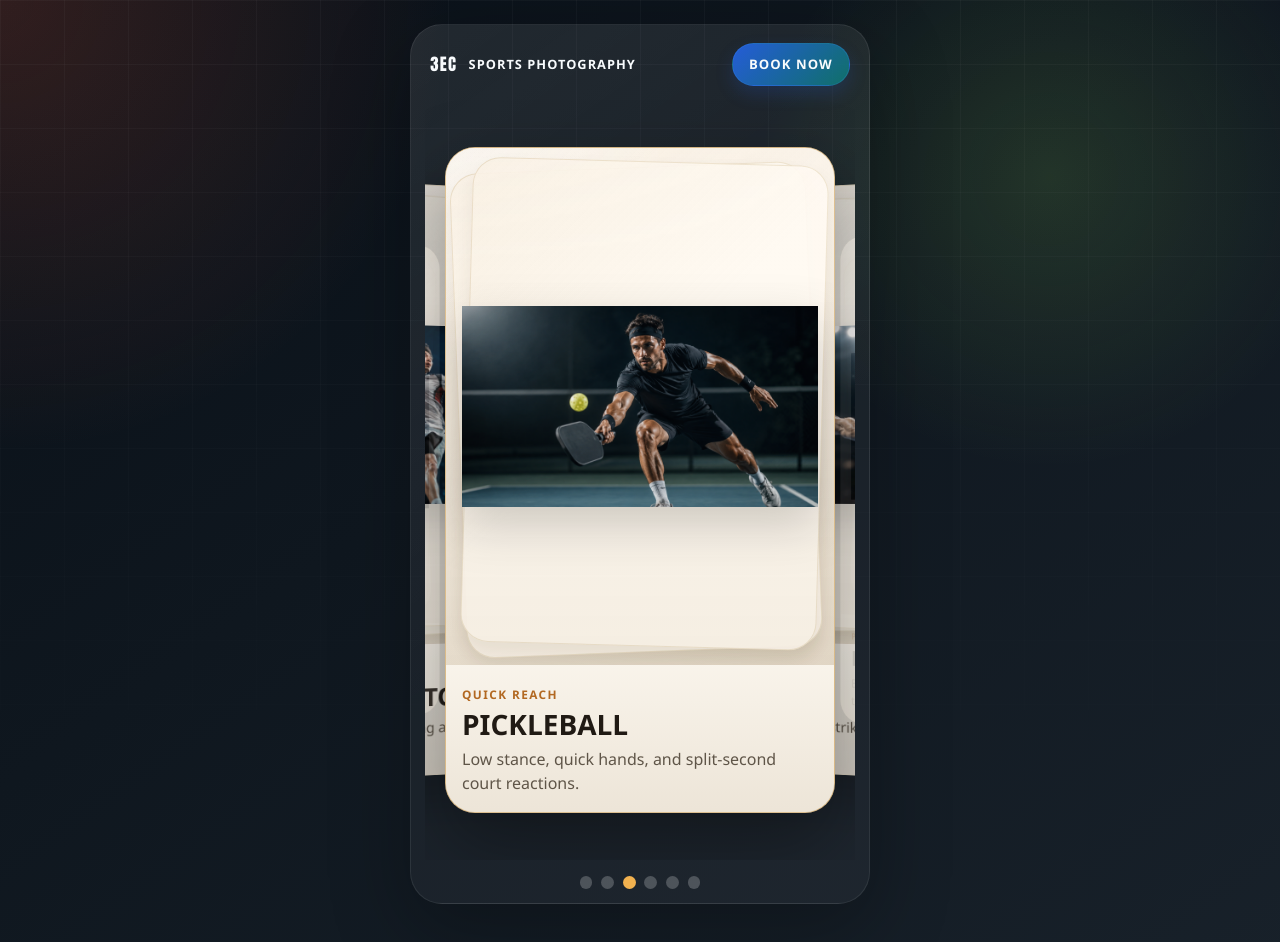
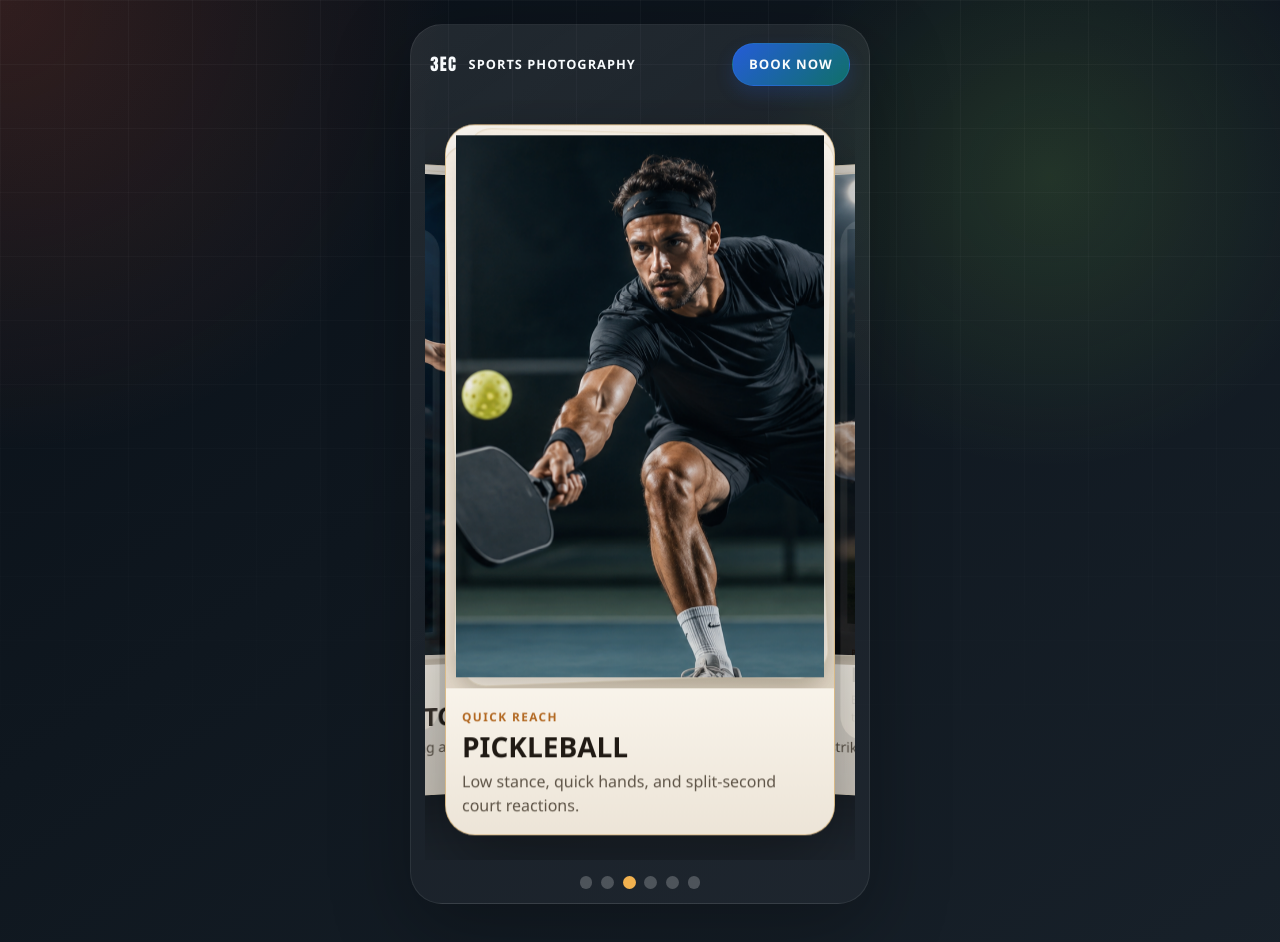
Before and after one commit to yyuseki15-ux/3EC-Photography-Website, a Next.js app: page /sports in a window 1280 px wide. Shown: the top 942 px of the page. Built offline with nearby package versions, Linux system fonts and the light colour scheme.

Commit message:
Refine sports portrait image framing

```diff
--- a/src/app/globals.css
+++ b/src/app/globals.css
@@ -1439,8 +1439,8 @@ textarea {
   display: flex;
   align-items: center;
   justify-content: center;
-  aspect-ratio: 3 / 4;
-  padding: 1rem;
+  aspect-ratio: 4 / 5.8;
+  padding: 0.65rem;
   overflow: hidden;
   background:
     radial-gradient(circle at top left, rgba(255, 255, 255, 0.88), transparent 34%),
@@ -1451,8 +1451,8 @@ textarea {
 .sports-motion-card-image-wrap::after {
   content: "";
   position: absolute;
-  inset: 1rem;
-  border-radius: 28px;
+  inset: 0.65rem;
+  border-radius: 24px;
   background: rgba(255, 250, 242, 0.92);
   border: 1px solid rgba(212, 190, 149, 0.34);
   box-shadow: 0 10px 18px rgba(68, 45, 11, 0.08);
@@ -1471,9 +1471,8 @@ textarea {
   z-index: 1;
   width: 100%;
   height: 100%;
-  object-fit: contain;
-  object-position: center center;
-  filter: drop-shadow(0 18px 24px rgba(13, 13, 13, 0.18));
+  object-fit: cover;
+  filter: drop-shadow(0 14px 18px rgba(13, 13, 13, 0.14));
 }
 
 .sports-motion-card-overlay {
@@ -3081,14 +3080,15 @@ textarea {
   }
 
   .sports-motion-card-image-wrap {
-    padding: 0.55rem;
-  }
+      aspect-ratio: 4 / 5.9;
+      padding: 0.45rem;
+    }
 
   .sports-motion-card-image-wrap::before,
   .sports-motion-card-image-wrap::after {
-    inset: 0.55rem;
-    box-shadow: none;
-  }
+      inset: 0.45rem;
+      box-shadow: none;
+    }
 
   .sports-motion-card-image {
     filter: none;
--- a/src/app/sports/page.tsx
+++ b/src/app/sports/page.tsx
@@ -16,6 +16,7 @@ type SportsMotionSlide = {
   accent: string;
   motion: string;
   description: string;
+  imagePosition: string;
 };
 
 const motionSlides: SportsMotionSlide[] = [
@@ -24,42 +25,48 @@ const motionSlides: SportsMotionSlide[] = [
     image: basketballImage,
     accent: "Arena Lift",
     motion: "Explosive elevation under bright arena lights.",
-    description: "Built for posters, dunks, fast breaks, and athlete-first hero shots."
+    description: "Built for posters, dunks, fast breaks, and athlete-first hero shots.",
+    imagePosition: "42% 26%"
   },
   {
     name: "Badminton",
     image: badmintonImage,
     accent: "Air Control",
     motion: "High jump timing and full-body extension in one frame.",
-    description: "Sharp indoor action with speed, lift, and match-night intensity."
+    description: "Sharp indoor action with speed, lift, and match-night intensity.",
+    imagePosition: "54% 28%"
   },
   {
     name: "Pickleball",
     image: pickleballImage,
     accent: "Quick Reach",
     motion: "Low stance, quick hands, and split-second court reactions.",
-    description: "A clean modern look for fast exchanges and club content."
+    description: "A clean modern look for fast exchanges and club content.",
+    imagePosition: "48% 24%"
   },
   {
     name: "Tennis",
     image: tennisImage,
     accent: "Baseline Pressure",
     motion: "Controlled reach and clean strike mechanics under stadium light.",
-    description: "Premium action frames for rallies, serves, and match portraits."
+    description: "Premium action frames for rallies, serves, and match portraits.",
+    imagePosition: "64% 22%"
   },
   {
     name: "Football",
     image: footballImage,
     accent: "Pitch Impact",
     motion: "Explosive leg drive and match-winning power through contact.",
-    description: "Perfect for game-winning kicks, pace, and stadium atmosphere."
+    description: "Perfect for game-winning kicks, pace, and stadium atmosphere.",
+    imagePosition: "50% 26%"
   },
   {
     name: "Volleyball",
     image: volleyballImage,
     accent: "Net Power",
     motion: "Hang time above the court with full attacking momentum.",
-    description: "Ideal for spikes, blocks, and dramatic mid-air team moments."
+    description: "Ideal for spikes, blocks, and dramatic mid-air team moments.",
+    imagePosition: "55% 24%"
   }
 ];
 
@@ -196,6 +203,7 @@ export default function SportsLandingPage() {
                         src={slide.image}
                         alt={`${slide.name} athlete in motion`}
                         className="sports-motion-card-image"
+                        style={{ objectPosition: slide.imagePosition }}
                         priority={index < 2}
                       />
                       <div className="sports-motion-card-overlay" />
@@ -239,6 +247,7 @@ export default function SportsLandingPage() {
                         src={slide.image}
                         alt={`${slide.name} athlete in motion`}
                         className="sports-motion-card-image"
+                        style={{ objectPosition: slide.imagePosition }}
                         priority={index < 2}
                       />
                       <div className="sports-motion-card-overlay" />
```
